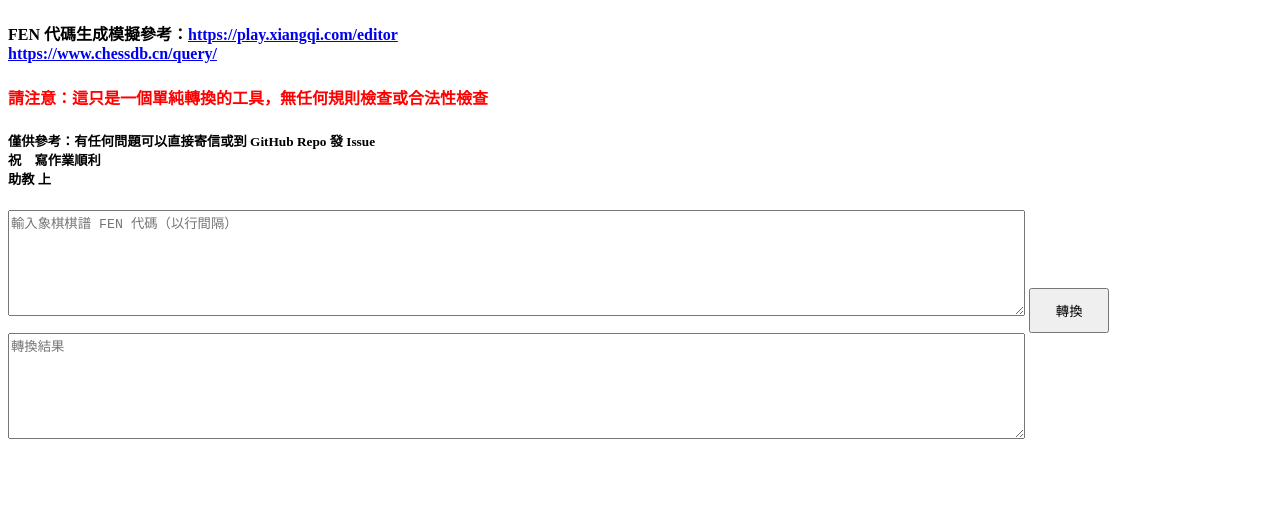
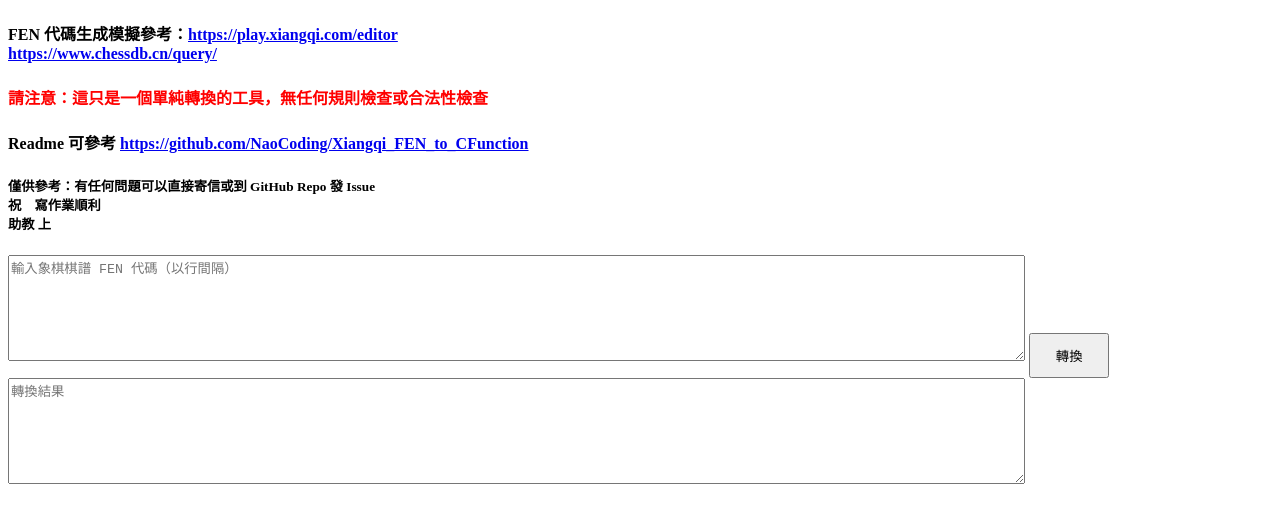
Before and after one commit to NaoCoding/Xiangqi_FEN_to_CFunction, a plain HTML site: page index.html in a window 1280 px wide. Drawn offline with Linux system fonts and the light colour scheme.

Commit message:
Update index.html

```diff
--- a/index.html
+++ b/index.html
@@ -12,6 +12,7 @@
         <a href="https://www.chessdb.cn/query/">https://www.chessdb.cn/query/</a>
     </h4>
     <h4 style="color: red;">請注意：這只是一個單純轉換的工具，無任何規則檢查或合法性檢查</h4>
+    <h4>Readme 可參考 <a href="https://github.com/NaoCoding/Xiangqi_FEN_to_CFunction">https://github.com/NaoCoding/Xiangqi_FEN_to_CFunction</a></h4>
     <h5>僅供參考：有任何問題可以直接寄信或到 GitHub Repo 發 Issue<br>
         祝　寫作業順利　<br>助教 上
     </h5>
```
